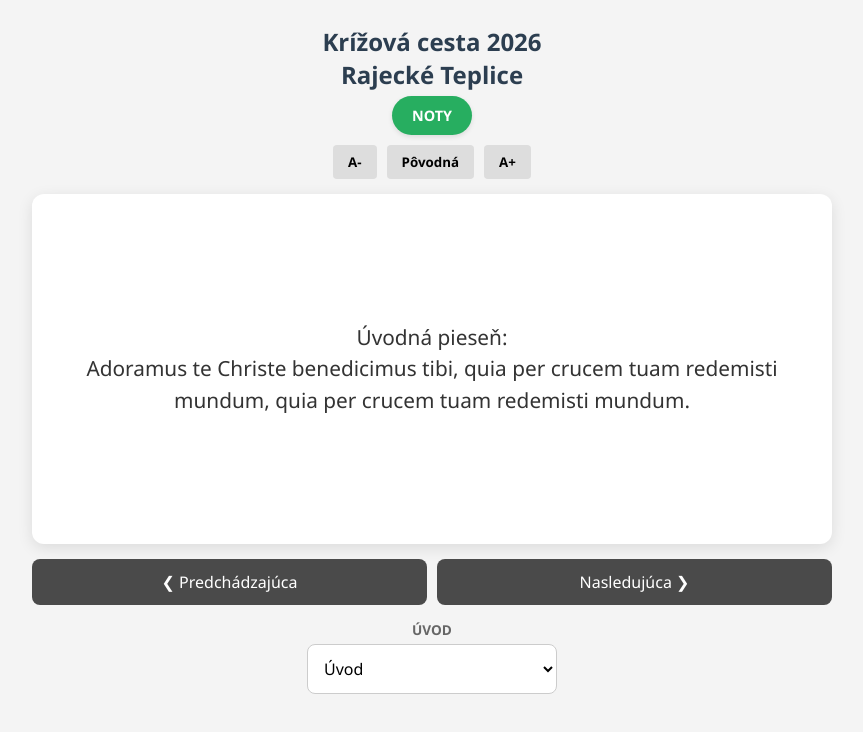
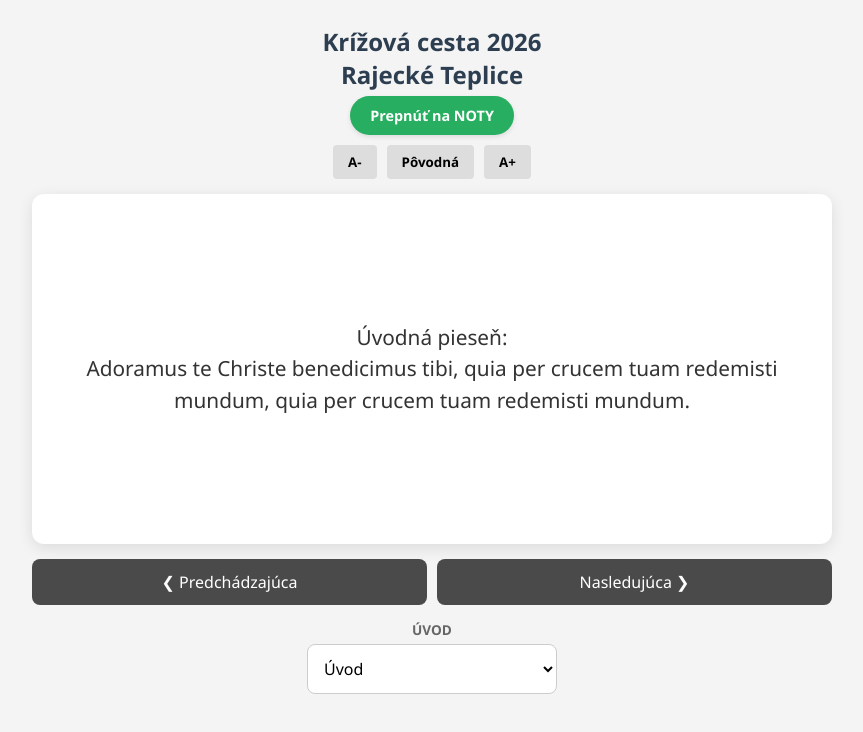
Before and after one commit to mstaskovan/kc, a plain HTML site: page texty.html in a window 1280 px wide. Shown: the whole page, without its empty margins (208-1071 px from the left). Drawn offline with Linux system fonts and the light colour scheme.

Commit message:
Fix HTML encoding issues in texty.html

```diff
--- a/texty.html
+++ b/texty.html
@@ -49,7 +49,7 @@
 <h1 class="main-title">Krížová cesta 2026 <br> Rajecké Teplice</h1>
 
 <div class="top-nav">
-    <a href="index.html" class="toggle-btn">NOTY</a>
+    <a href="index.html" class="toggle-btn">Prepnúť na NOTY</a>
 </div>
 
 <div class="zoom-controls">
```
